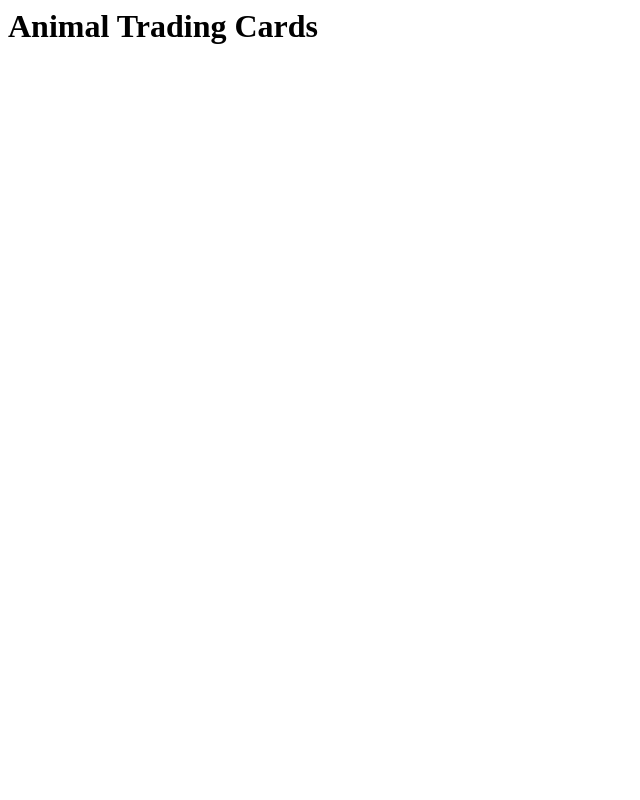
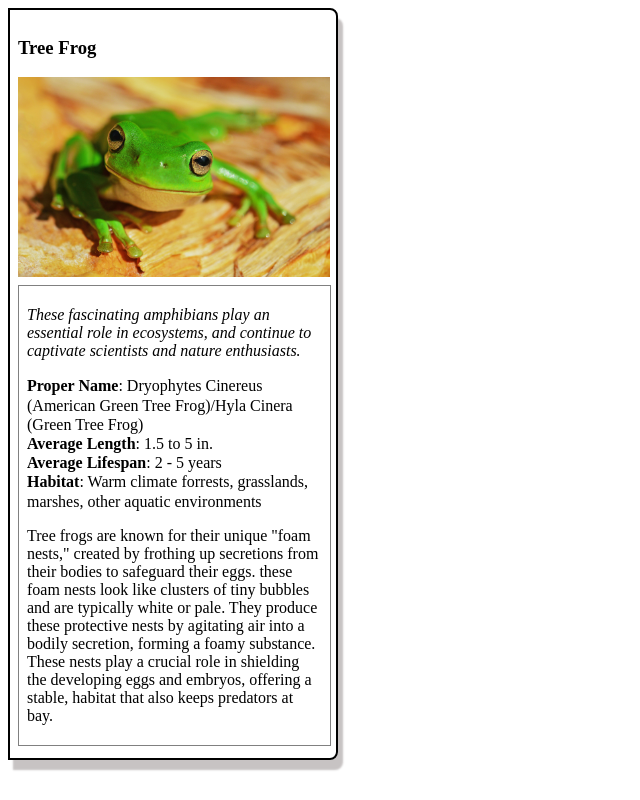
Before and after one commit to lesherron/animal-trading-cards, a plain HTML site: page index.html in a window 1280 px wide. Shown: the whole page, without its empty margins (0-640 px from the left). Drawn offline with Linux system fonts and the light colour scheme.

Commit message:
Add files via upload

```diff
--- a/index.html
+++ b/index.html
@@ -1 +1,29 @@
-<h1>Animal Trading Cards</h1>
+<!DOCTYPE html>
+<html>
+<head>
+	<meta charset="utf-8">
+	<title>Animal Trading Cards</title>
+	<link rel="stylesheet" type="text/css" href="styles.css">
+</head>
+<body>
+	<div class="container">
+		<!-- your favorite animal's name goes here -->
+		<h3>Tree Frog</h3>
+		<!-- your favorite animal's image goes here -->
+		<img src="treefrog.jpg" alt="Tree frog">
+		<div class="description">
+			<!-- your favorite animal's interesting fact goes here -->
+			<p class="intro">These fascinating amphibians play an essential role in ecosystems, and continue to captivate scientists and nature enthusiasts.</p>
+			<ul class="facts">
+				<!-- your favorite animal's list items go here -->
+				<li><span>Proper Name</span>: Dryophytes Cinereus (American Green Tree Frog)/Hyla Cinera (Green Tree Frog)</li>
+				<li><span>Average Length</span>: 1.5 to 5 in.</li>
+				<li><span>Average Lifespan</span>: 2 - 5 years</li>
+				<li><span>Habitat</span>: Warm climate forrests, grasslands, marshes, other aquatic environments</li>
+			</ul>
+			<!-- your favorite animal's description goes here -->
+			<p>Tree frogs are known for their unique "foam nests," created by frothing up secretions from their bodies to safeguard their eggs. these foam nests look like clusters of tiny bubbles and are typically white or pale. They produce these protective nests by agitating air into a bodily secretion, forming a foamy substance. These nests play a crucial role in shielding the developing eggs and embryos, offering a stable, habitat that also keeps predators at bay.</p>
+		</div>
+	</div>
+</body>
+</html>
```
